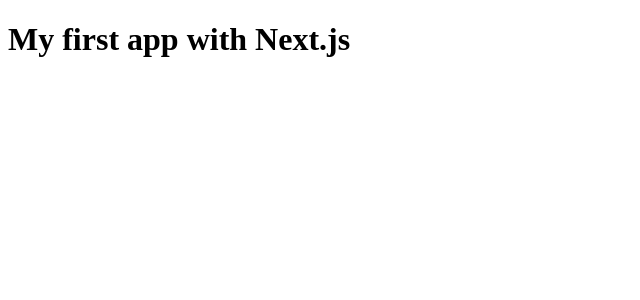
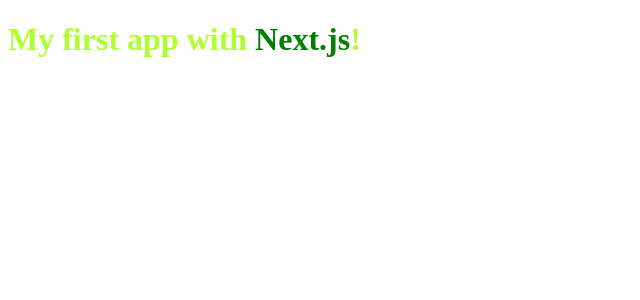
Before and after one commit to ecthon-b/ignews, a Next.js app: page / in a window 1280 px wide. Shown: the top 300 px of the page, without its empty margins (0-640 px from the left). Built offline with nearby package versions, Linux system fonts and the light colour scheme.

Commit message:
🧶 Adding sass

```diff
--- a/package.json
+++ b/package.json
@@ -10,7 +10,8 @@
   "dependencies": {
     "next": "10.2.3",
     "react": "17.0.2",
-    "react-dom": "17.0.2"
+    "react-dom": "17.0.2",
+    "sass": "^1.34.0"
   },
   "devDependencies": {
     "@types/node": "^15.6.1",
--- a/src/pages/index.tsx
+++ b/src/pages/index.tsx
@@ -1,6 +1,9 @@
+import styles from '../styles/home.module.scss';
+
 export default function Home() {
   return (
-    <h1>My first app with Next.js</h1>
-
+    <h1 className={styles.title}>
+      My first app with <span>Next.js</span>!
+    </h1>
   )
 }
--- /dev/null
+++ b/src/styles/home.module.scss
@@ -0,0 +1,7 @@
+.title {
+    color: greenyellow;
+
+    span {
+        color: green;
+    }
+}
```
Also changed, not shown: 1 other file (tests, documents, lock files or other folders).
